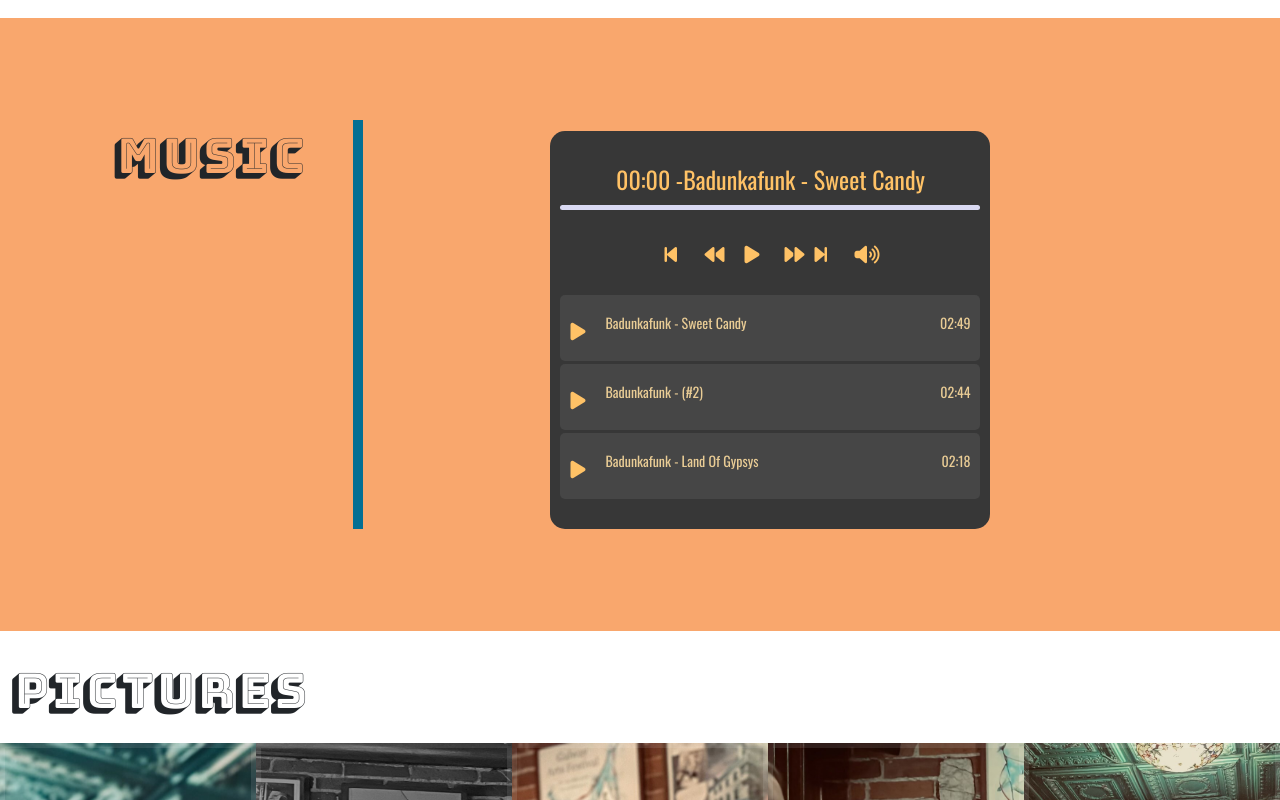
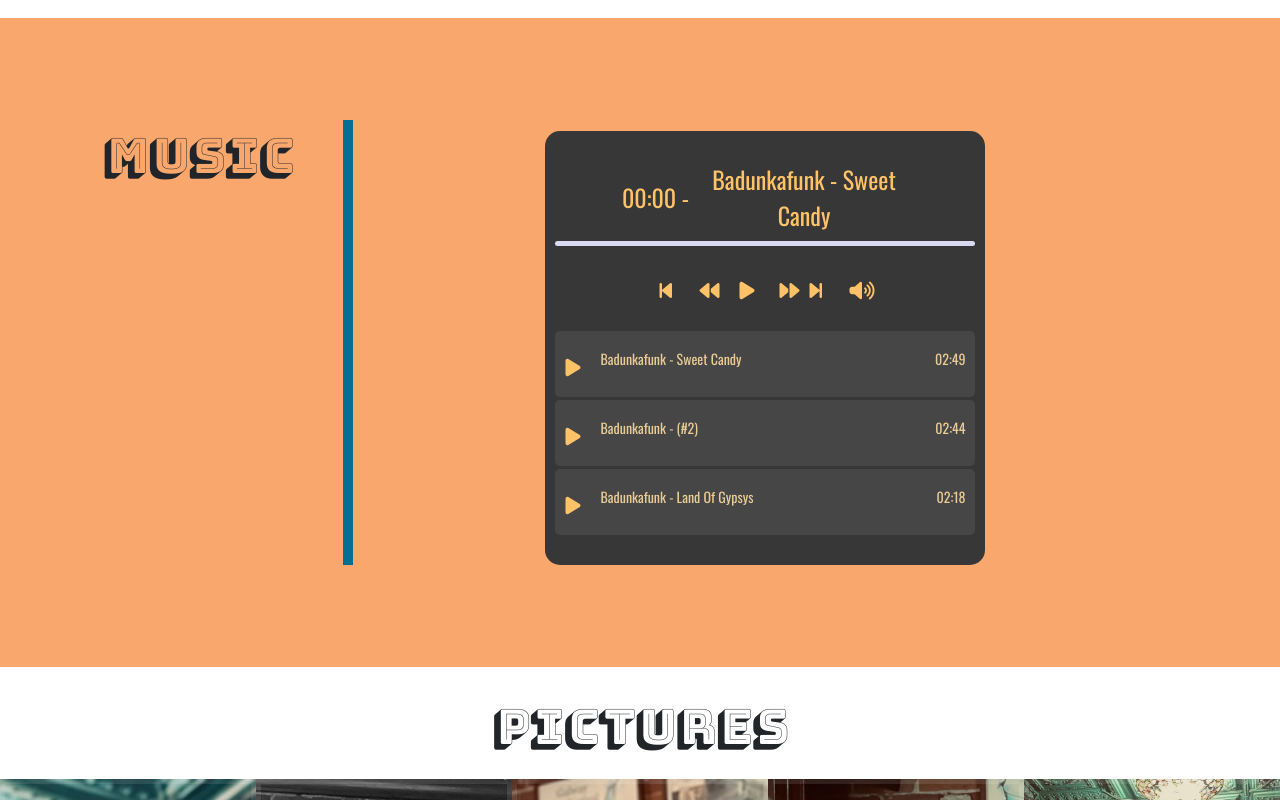
Before and after one commit to benjimosso/BudunkafunkWeb, a plain HTML site: page index.html in a window 1280 px wide. Shown: the part 1400-2200 px from the top of the page. Drawn offline with nearby package versions, Linux system fonts and the light colour scheme; a web font is replaced by a local one.

Commit message:
Godaddy Route

```diff
--- a/css/style.css
+++ b/css/style.css
@@ -247,7 +247,7 @@
   margin-left: 10px;
 }
 
-.title{
+.titulo{
   margin-left: 10px;
   width: 210px;
   text-align: center;
@@ -315,12 +315,12 @@
 
 #pictures {
   padding: 7%;
-
+  /* background-color: black; */
 }
 
 .pic-title {
   /* background-color: #623f3a; */
-
+  text-align: center;
 }
 
 /*  PANEL SECTION */
--- a/index.html
+++ b/index.html
@@ -24,10 +24,10 @@
                   <a class="nav-link" href="#shows">Shows</a>
                 </li>
                 <li class="nav-item">
-                  <a class="nav-link" href="#pictures">Pictures</a>
+                  <a class="nav-link" href="#music">Music</a>
                 </li>
                 <li class="nav-item">
-                  <a class="nav-link" href="#music">Music</a>
+                  <a class="nav-link" href="#pictures">Pictures</a>
                 </li>
 
               </ul>
```
Also changed, not shown: 1 other file.
